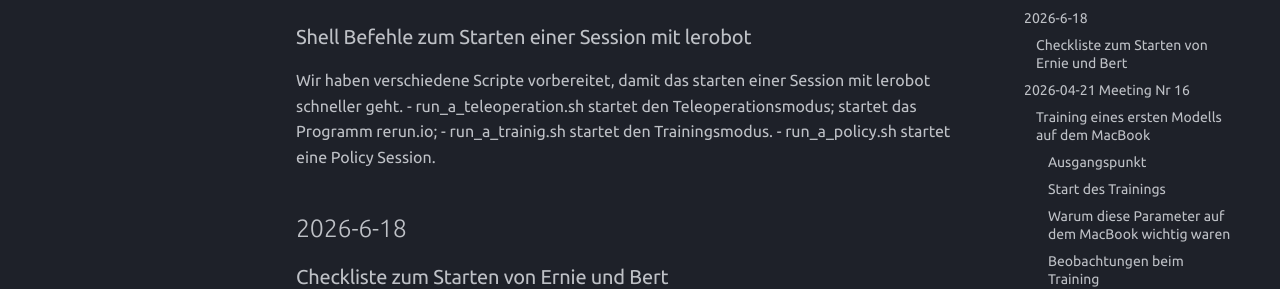
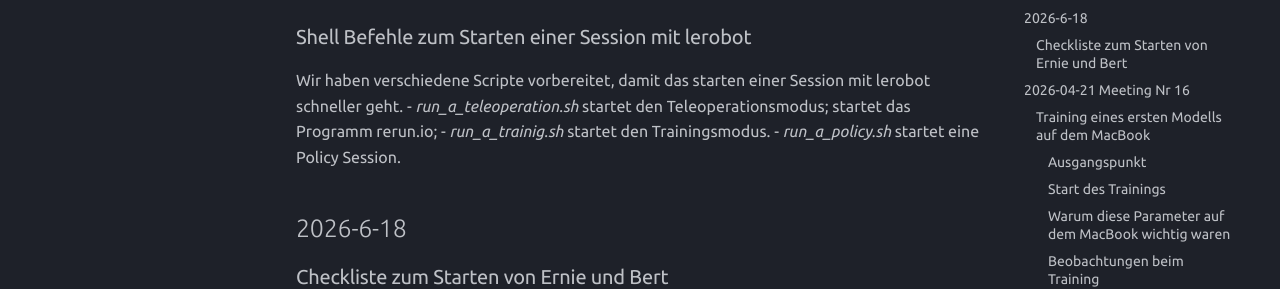
Before and after one commit to garagelab-dus/protolab-robo-docs, an MkDocs documentation site: the page built from docs/Protokolle/Backlog.md, in a window 1280 px wide and 900 px high, scrolled down 384 px. Shown: the part 189-478 px from the top of the window. Built offline with MkDocs 1.6.1 and Material for MkDocs 9.7.7, drawn with Linux system fonts in a browser that asks for light colours; comment, search, counter and statistics services are not loaded.

```diff
--- a/docs/Protokolle/Backlog.md
+++ b/docs/Protokolle/Backlog.md
@@ -18,12 +18,9 @@ Der Link zum [`Termin im Forum`](https://forum.garage-lab.de/t/roboterarm-worksh
 ##2026-7-02
 ### Shell Befehle zum Starten einer Session mit lerobot
 Wir haben verschiedene Scripte vorbereitet, damit das starten einer Session mit lerobot schneller geht.
-- run_a_teleoperation.sh
-startet den Teleoperationsmodus; startet das Programm rerun.io;
-- run_a_trainig.sh
-startet den Trainingsmodus.
-- run_a_policy.sh
-  startet eine Policy Session.
+- *run_a_teleoperation.sh* startet den Teleoperationsmodus; startet das Programm rerun.io;
+- *run_a_trainig.sh* startet den Trainingsmodus.
+- *run_a_policy.sh* startet eine Policy Session.
 
 ## 2026-6-18
 ### Checkliste zum Starten von Ernie und Bert
```
